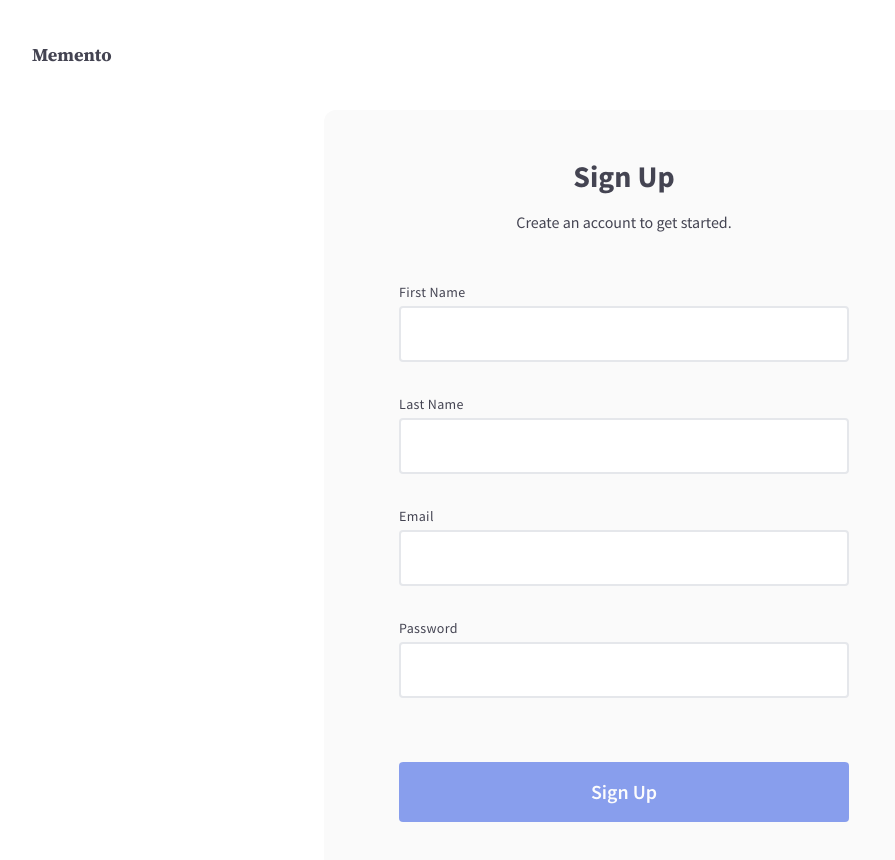
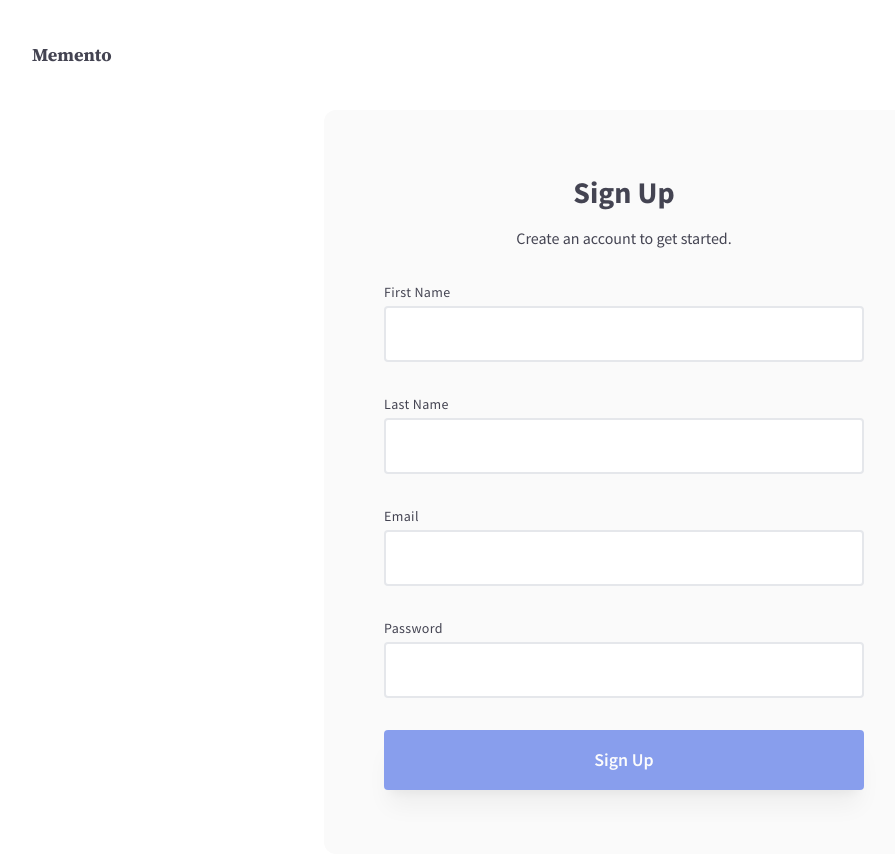
Before and after one commit to iris-jeong/memento-app, a Next.js app in the folder client/: page /register in a window 1280 px wide. Shown: the top 860 px of the page, without its empty margins (16-911 px from the left). Built offline with nearby package versions, Linux system fonts and the light colour scheme; no server answers.

Commit message:
Update textinput and button components

```diff
--- a/client/src/app/page.tsx
+++ b/client/src/app/page.tsx
@@ -13,13 +13,15 @@ export default function Landing() {
 				<main className="flex flex-grow justify-center items-center">
 					<div className="flex flex-col items-center h-fit px-6">
 						<Image src={Journal} alt="Journal" width={400} />
-						<div className="mb-8 text-center">
+						<div className="text-center">
 							<h1 className="font-sourceSerif font-bold text-4xl xs:text-5xl text-[#2A2A2A] mb-4">
 								Homework for Life
 							</h1>
 							<h2>Notice the meaningful moments in everyday life.</h2>
 						</div>
-						<Button label="Get Started" href="/register" />
+						<Button variant="primary" href="/register">
+							Get Started
+						</Button>
 					</div>
 				</main>
 			</div>
--- a/client/src/app/register/page.tsx
+++ b/client/src/app/register/page.tsx
@@ -6,6 +6,7 @@ import useForm from '@/hooks/useForm';
 import { registerUser } from '@/api/auth';
 import Header from '@/components/organisms/Header';
 import TextInput from '@/components/atoms/TextInput';
+import Button from '@/components/atoms/Button';
 
 export default function Register() {
 	const initialValues: FormData = {
@@ -47,9 +48,11 @@ export default function Register() {
 	return (
 		<div>
 			<Header />
+
 			<main className="flex justify-center">
-				<div className="bg-[#fafafa] w-full xs:w-3/5 xs:min-w-[500px] max-w-[600px] rounded-xl mb-18">
-					<div className="my-12">
+				<div className="bg-[#fafafa] w-full xs:w-3/5 xs:min-w-[500px] max-w-[600px] rounded-xl flex justify-center">
+					<div className="flex flex-col w-4/5 py-16">
+						<div className="mb-8">
 							<h1 className="text-3xl text-center font-bold">Sign Up</h1>
 							<p className="text-center mt-4">
 								Create an account to get started.
@@ -57,7 +60,7 @@ export default function Register() {
 						</div>
 
 						<form
-						className="flex flex-col items-center mb-12"
+							className="flex flex-col items-center"
 							onSubmit={handleSubmit}
 						>
 							{formFields.map((field) => (
@@ -74,16 +77,21 @@ export default function Register() {
 									onChange={handleChange}
 								/>
 							))}
-						<button
+
+							<Button
 								type="submit"
-							className={`bg-[#1945e2] w-3/4 px-8 py-4 rounded text-white font-semibold text-xl mt-8 ${
-								hasErrors ? 'opacity-50 cursor-none' : 'cursor-pointer'
-							}`}
+								variant="secondary"
+								className={
+									hasErrors
+										? 'opacity-50 cursor-default hover:bg-[#1945E2]'
+										: 'cursor-pointer'
+								}
 								disabled={hasErrors}
 							>
 								Sign Up
-						</button>
+							</Button>
 						</form>
+					</div>
 				</div>
 			</main>
 		</div>
--- a/client/src/components/atoms/Button.tsx
+++ b/client/src/components/atoms/Button.tsx
@@ -1,25 +1,38 @@
 import { ButtonProps } from '@/types/button';
 
 export default function Button({
-	label,
+	children,
+	type = 'button',
+	variant = 'primary',
+	className = '',
 	href,
-	className,
 	onClick,
+	disabled = false,
 }: ButtonProps) {
-	const baseClass =
-		'inline-block px-6 py-4 rounded-full text-white font-semibold bg-[#1945E2] hover:bg-[#0B3AE1] shadow-lg';
+	const baseStyles =
+		'px-8 py-4 bg-[#1945E2] hover:bg-[#0B3AE1] text-lg text-white font-semibold shadow-xl';
+	const variantStyles = {
+		primary: 'rounded-full mt-8',
+		secondary: 'rounded w-full',
+	};
+	const styles = `${baseStyles} ${variantStyles[variant]} ${className}`;
 
 	if (href) {
 		return (
-			<a href={href} className={`${baseClass} ${className}`}>
-				{label}
+			<a href={href} className={styles}>
+				{children}
 			</a>
 		);
 	}
 
 	return (
-		<button className={`${baseClass} ${className}`} onClick={onClick}>
-			{label}
+		<button
+			type={type}
+			className={styles}
+			onClick={onClick}
+			disabled={disabled}
+		>
+			{children}
 		</button>
 	);
 }
--- a/client/src/components/atoms/TextInput.tsx
+++ b/client/src/components/atoms/TextInput.tsx
@@ -8,7 +8,7 @@ export default function TextInput({
 	onChange,
 }: TextInputProps) {
 	return (
-		<div className="flex flex-col w-4/5 xs:w-3/4 mb-8">
+		<div className="flex flex-col w-full mb-8">
 			<label htmlFor={id} className="text-sm mb-1 tracking-wide">
 				{label}
 			</label>
--- a/client/src/types/forms.tsx
+++ b/client/src/types/forms.tsx
@@ -19,12 +19,6 @@ export interface UseFormProps {
 	onSubmit: (formData: FormData) => void;
 }
 
-export interface FormProps {
-	children: ReactNode;
-	onSubmit: (event: FormEvent<HTMLFormElement>) => void;
-	hasErrors: boolean;
-}
-
 export interface TextInputProps {
 	id: string;
 	label: string;
```
Also changed, not shown: client/src/types/button.tsx (+6 -3 lines). Lines whose indentation alone changed are shown as unchanged.
